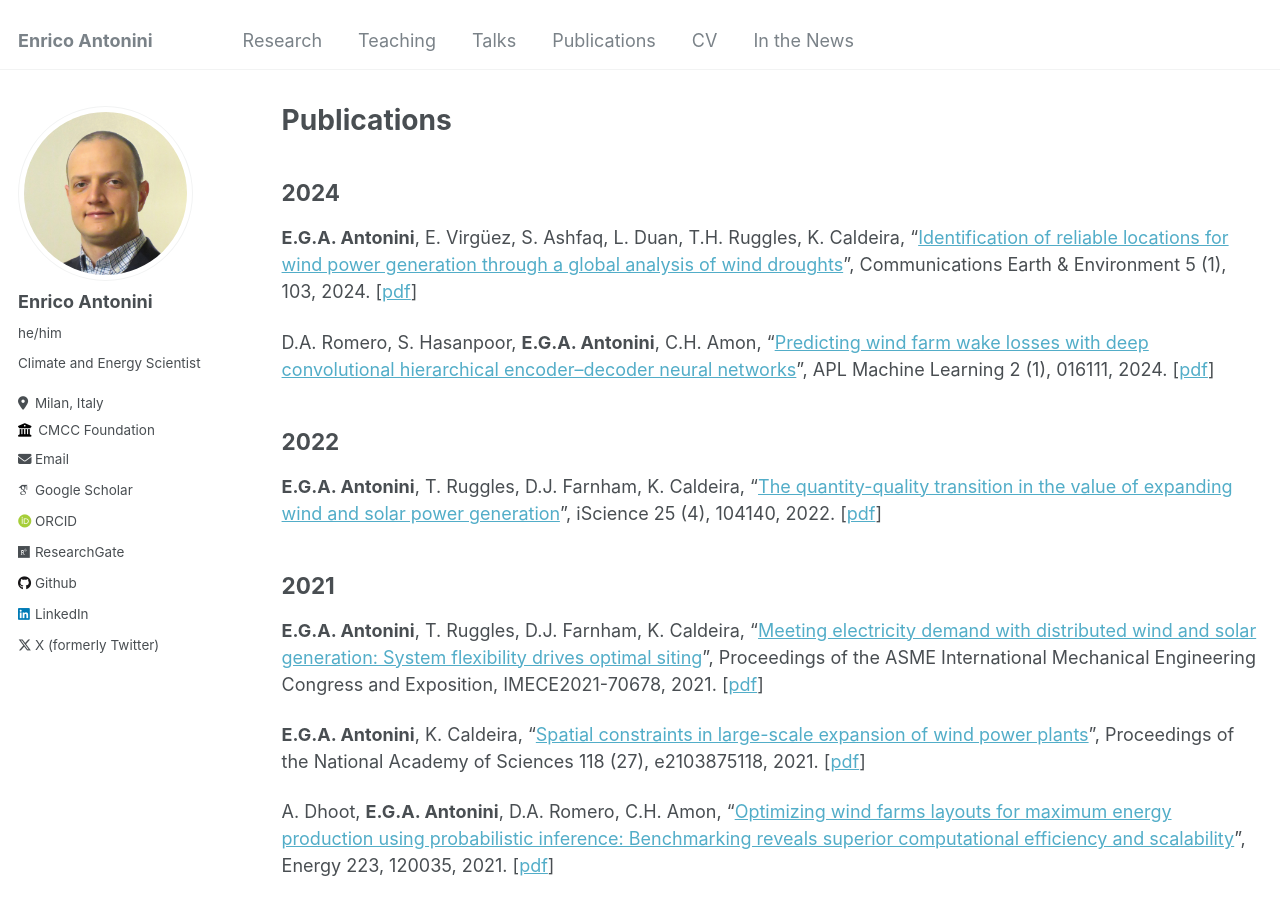
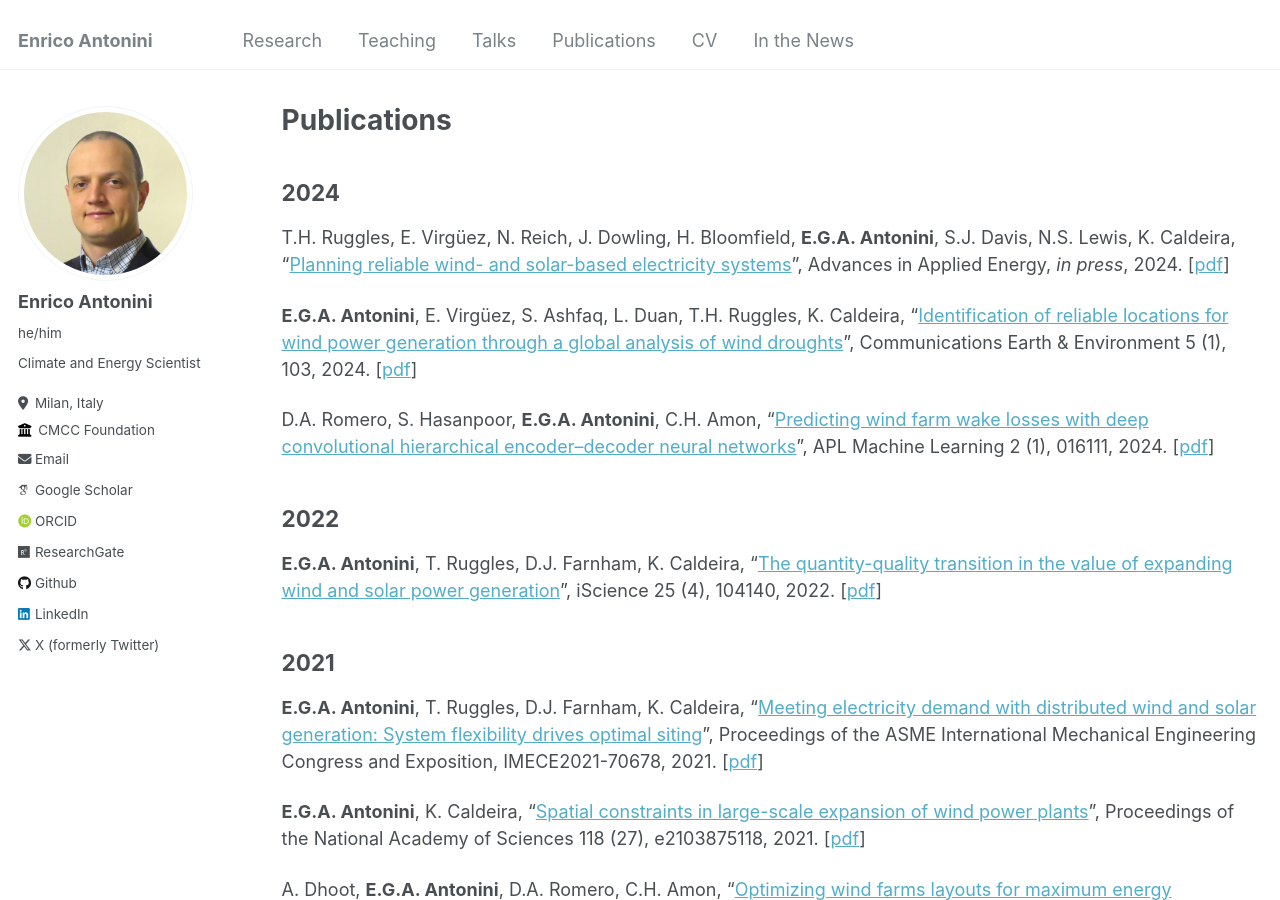
Before and after one commit to eantonini/eantonini.github.io, a Jekyll site: the page built from _pages/publications.md, in a window 1280 px wide and 900 px high. Built offline with Jekyll 4.4.1, drawn with Linux system fonts in a browser that asks for light colours; some web fonts are replaced.

Commit message:
Updated publications

```diff
--- a/_pages/publications.md
+++ b/_pages/publications.md
@@ -6,6 +6,8 @@ author_profile: true
 ---
 
 ## 2024
+
+T.H. Ruggles, E. Virgüez, N. Reich, J. Dowling, H. Bloomfield, **E.G.A. Antonini**, S.J. Davis, N.S. Lewis, K. Caldeira, “[Planning reliable wind- and solar-based electricity systems]()”, Advances in Applied Energy, *in press*, 2024. [[pdf](/papers/)]
 
 **E.G.A. Antonini**, E. Virgüez, S. Ashfaq, L. Duan, T.H. Ruggles, K. Caldeira, “[Identification of reliable locations for wind power generation through a global analysis of wind droughts](https://doi.org/10.1038/s43247-024-01260-7)”, Communications Earth & Environment 5 (1), 103, 2024. [[pdf](/papers/Antonini et al. (2024), Identification of reliable locations for wind power generation through a global analysis of wind droughts.pdf)]
 
```
